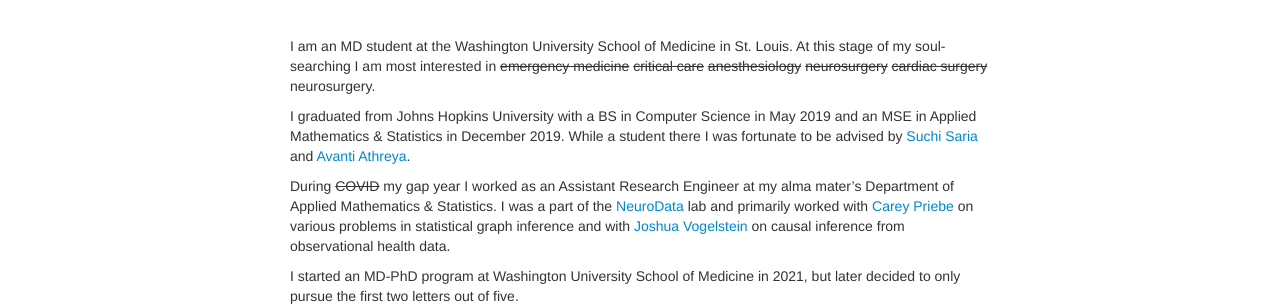
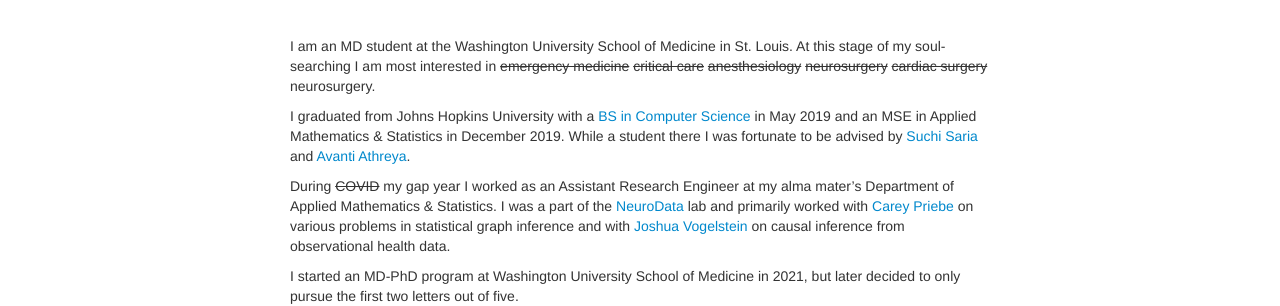
Before and after one commit to alyakin314/alyakin314.github.io, a Jekyll site: the page built from index.md, in a window 1280 px wide. Shown: the part 526-832 px from the top of the page. Built offline with Jekyll 4.4.1, drawn with Linux system fonts in a browser that asks for light colours; some of the changed lines change nothing that is shown.

Commit message:
added a thesis to the main webpage for the webcrawlers heh

```diff
--- a/index.md
+++ b/index.md
@@ -35,7 +35,7 @@
 medicine~~ ~~critical care~~ ~~anesthesiology~~ ~~neurosurgery~~ ~~cardiac
 surgery~~ neurosurgery.
 
-I graduated from Johns Hopkins University with a BS in Computer Science in
+I graduated from Johns Hopkins University with a [BS in Computer Science](https://alyakin314.github.io/assets/papers/Alyakin_Motif_Discovery_in_the_Irregulary_Sampled_Time_Series_Data.pdf) in
 May 2019 and an MSE in Applied Mathematics & Statistics in December 2019.
 While a student there I was fortunate to be advised by
 [Suchi Saria](https://suchisaria.jhu.edu/) and
```
